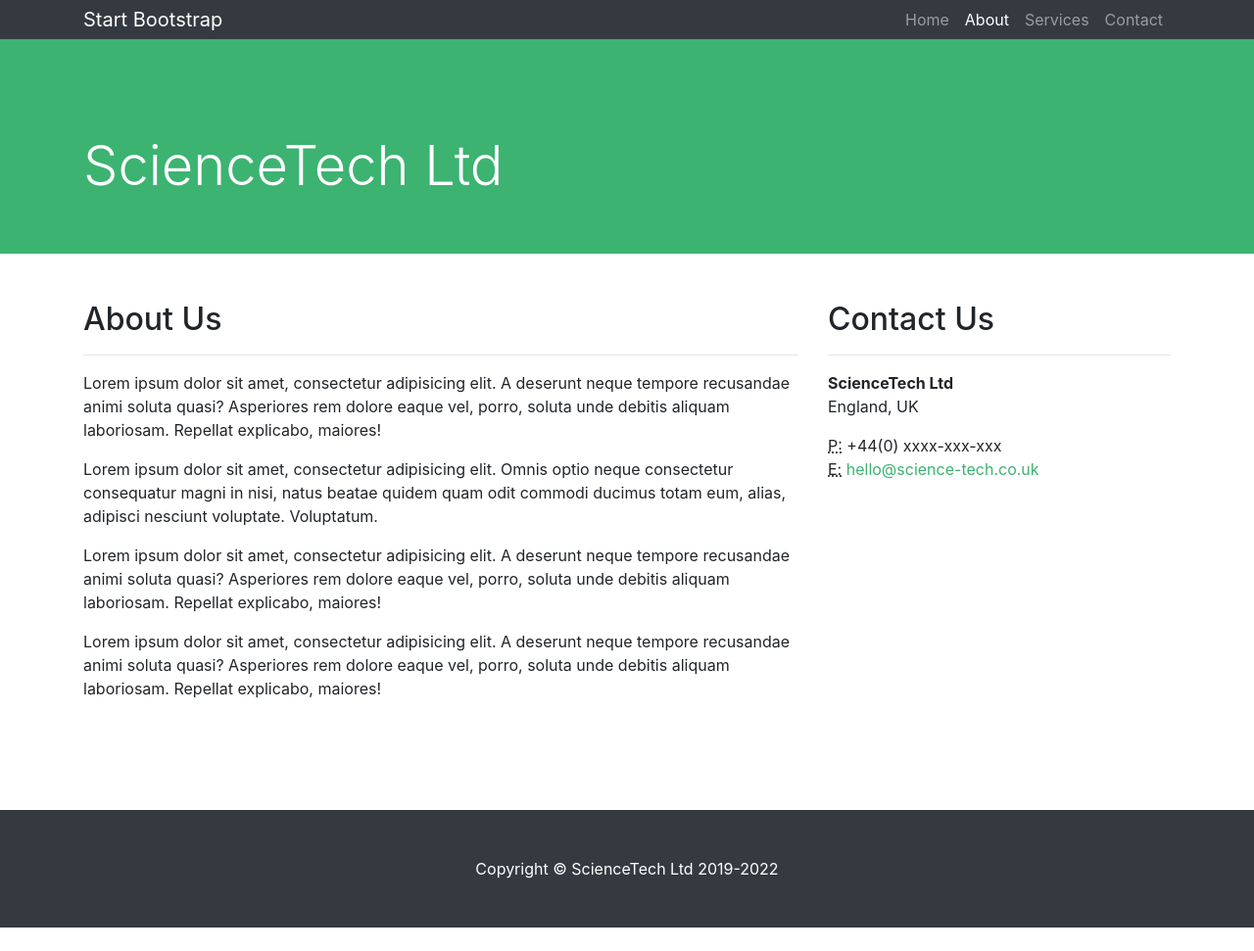
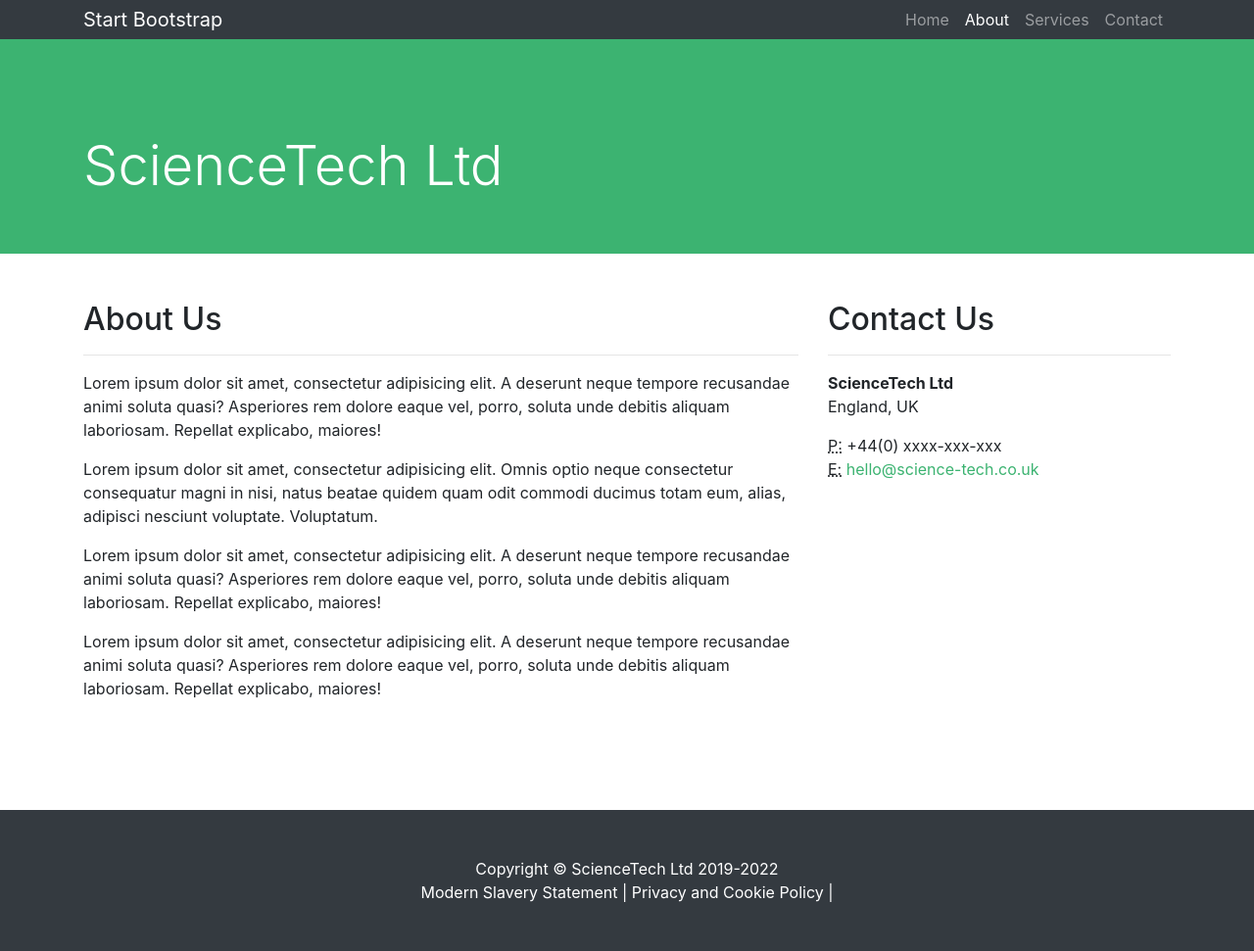
Before and after one commit to sciencetechuk/sciencetechuk.github.io, a Jekyll site: the page built from _pages/about.html, in a window 1280 px wide. Shown: the whole page at 98% size. Built offline with Jekyll 4.4.1, drawn with Linux system fonts in a browser that asks for light colours; before the commit the page ends 947 px from its top, so only the background shows below that.

Commit message:
Update footer.html

```diff
--- a/_includes/footer.html
+++ b/_includes/footer.html
@@ -4,6 +4,9 @@
     <p class="m-0 text-center text-white">
       Copyright &copy; ScienceTech Ltd 2019-2022
     </p>
+    <p class="m-0 text-center text-white">
+     Modern Slavery Statement | Privacy and Cookie Policy |
+    </p>
   </div>
   <!-- /.container -->
 </footer>
```
